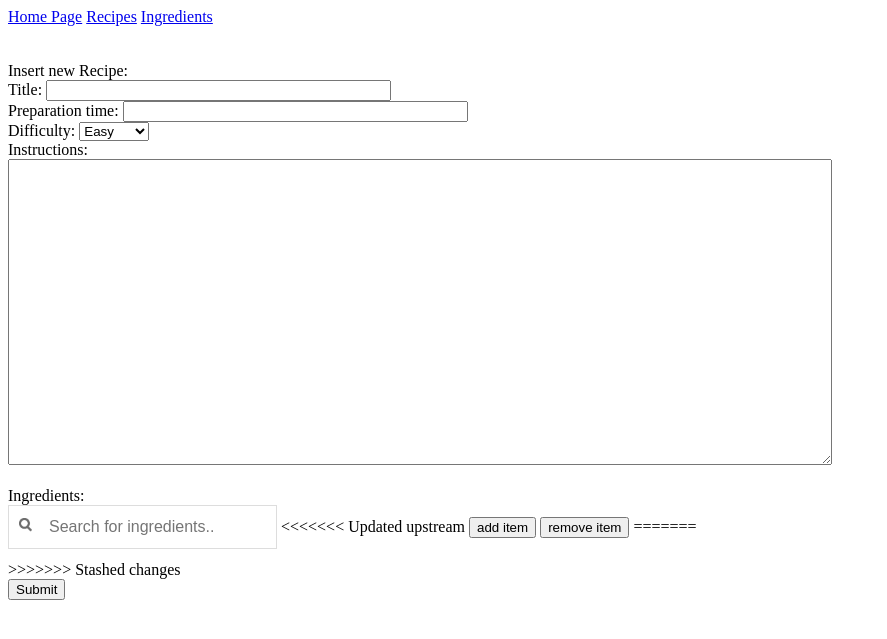
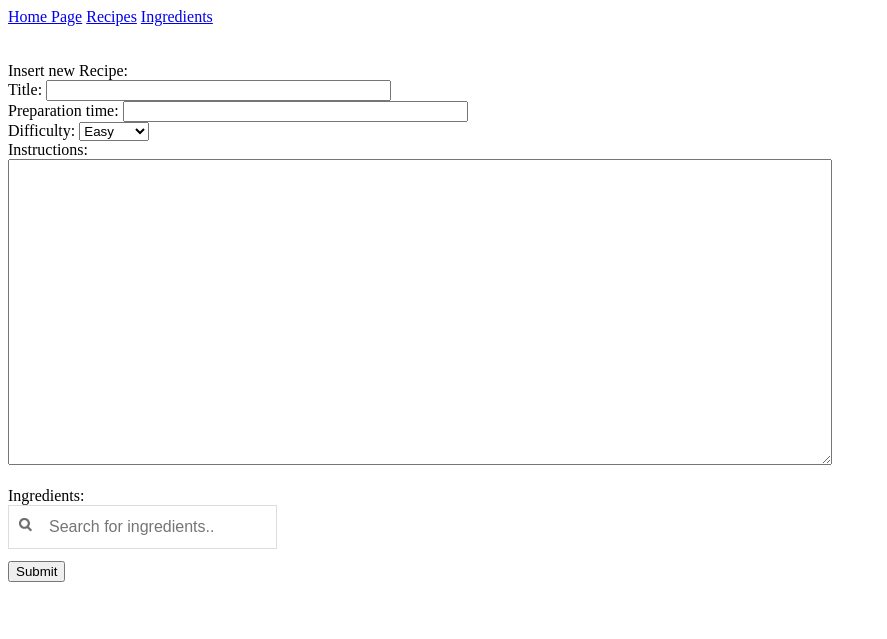
Before and after one commit to guillem1997/Projecte_FInal, a Django app: page /inserts_recipes in a window 1280 px wide. Shown: the top 639 px of the page, without its empty margins (0-887 px from the left). Run offline with Django 3.2, Linux system fonts and the light colour scheme; data that the repository does not hold is empty; some libraries are stand-ins or nearby versions.

Commit message:
01/12/2020

```diff
--- a/App/templates/inserts_recipes.html
+++ b/App/templates/inserts_recipes.html
@@ -37,36 +37,53 @@
         }
     </style>
     <script>
-            function myFunction() {
-              // Declare variables
-              var input, filter, table, tr, td, i, txtValue;
-              input = document.getElementById("myInput");
-              filter = input.value.toUpperCase();
-              table = document.getElementById("myTable");
-              tr = table.getElementsByTagName("tr");
+            function filter_table() {
+              var input, filter, table, tr, td, i, txtValue;            //  Declare variables
+              input = document.getElementById("myInput");               //  Element we input on the text bar
+              filter = input.value.toUpperCase();                       //  Value of the filter
+              table = document.getElementById("myTable");               //  Table that we want to filter
+              tr = table.getElementsByTagName("tr");                    //  Get the rows
 
-              // Loop through all table rows, and hide those who don't match the search query
+                                                                        /*  Loop through all table rows, and hide those
+                                                                            who don't match the search query */
               for (i = 0; i < tr.length; i++) {
-                td = tr[i].getElementsByTagName("td")[0];
+                td = tr[i].getElementsByTagName("td")[0];               //  Element of the first column, row i
                 if (td) {
-                  txtValue = td.textContent || td.innerText;
-                  if (txtValue.toUpperCase().indexOf(filter) > -1) {
-                    tr[i].style.display = "";
+                  txtValue = td.textContent || td.innerText;            //  Get the text content
+                  if (txtValue.toUpperCase().indexOf(filter) > -1) {    //  Compare input with content
+                    tr[i].style.display = "";                           //  Don't alter the values that match
                   } else {
-                    tr[i].style.display = "none";
+                    tr[i].style.display = "none";                       //  Hide the value that don't match
                   }
                 }
               }
-            }
 
-            function removeItem(){
-                var ul = document.getElementById("dynamic-list");
-                var candidate = document.getElementById("candidate");
-                var item = document.getElementById(candidate.value);
-                ul.removeChild(item);
             }
 
 
+
+        /*
+            function filter_table2() {
+              var filter, table, row, column, i, row, txtValue;         //  Declare variables
+              filter    =   document.getElementById("value");           //  Value of the check
+              table     =   document.getElementById("myTable");         //  Table that we want to filter
+              column    =   table.getElementsByName("value");           //  Get the column
+              row       =   table.getElementsByTagName("tr");           //  Get the rows
+
+
+              for (i = 0; i < row.length; i++) {                        //  Loop through all table rows
+                row = column.getElementsByTagName("tr")[i];             //  Element of the first column, row i
+                if (filter.checked == true) {
+                  txtValue = row.textContent || row.innerText;          //  Get the text content
+                  if (txtValue = "True") {                              //  Compare input with content
+                    row[i].style.display = "";                          //  Don't alter the values that match
+                  } else {
+                    row[i].style.display = "none";                      //  Hide the value that don't match
+                  }
+                }
+            }
+
+        */
     </script>
 </head>
 <body>
@@ -92,18 +109,28 @@
         <label>Ingredients:</label><br>
     </form>
 
-    <input type="text" id="myInput" onkeyup="myFunction()" placeholder="Search for ingredients..">
+    <input type="text" id="myInput" onkeyup="filter_table()" placeholder="Search for ingredients.."><br>
 
-<<<<<<< Updated upstream
-    <button onclick="addItem()">add item</button>
-    <button onclick="removeItem()">remove item</button>
+<!--    -->
+<!--    Filters:<br>-->
+<!--    Diet type:-->
+<!--    <input type="checkbox" id = "Classic"       name = "Classic"        onchange="filter_table()">  Classic-->
+<!--    <input type="checkbox" id = "Vegetarian"    name = "Vegetarian"     onchange="filter_table()">  Vegetarian-->
+<!--    <input type="checkbox" id = "Vegan"         name = "Vegan"          onchange="filter_table()">  Vegan<br><br>-->
+
+<!--    Allergen Free:-->
+<!--    <input type="checkbox" id = "Lactose"       name = "Lactose"        onchange="filter_table()">  Lactose-->
+<!--    <input type="checkbox" id = "Eggs"          name = "Eggs"           onchange="filter_table()">  Eggs-->
+<!--    <input type="checkbox" id = "Fish"          name = "Fish"           onchange="filter_table()">  Fish-->
+<!--    <input type="checkbox" id = "Crustaceans"   name = "Crustaceans"    onchange="filter_table()">  Crustaceans-->
+<!--    <input type="checkbox" id = "Nuts"          name = "Nuts"           onchange="filter_table()">  Nuts-->
+<!--    <input type="checkbox" id = "Peanuts"       name = "Peanuts"        onchange="filter_table()">  Peanuts-->
+<!--    <input type="checkbox" id = "Gluten"        name = "Gluten"         onchange="filter_table()">  Gluten-->
+<!--    <input type="checkbox" id = "Soy"           name = "Soy"            onchange="filter_table()">  Soy<br>-->
+<!--    -->
 
     <table id="myTable" style="width:100%">
         <tr class="header">
-=======
-    <table style="width:100%">
-        <tr>
->>>>>>> Stashed changes
             {% for name in names %}
                 <th>{{name.0}}</th>
             {% endfor %}
```
Also changed, not shown: App/views.py (+35 -34 lines).
